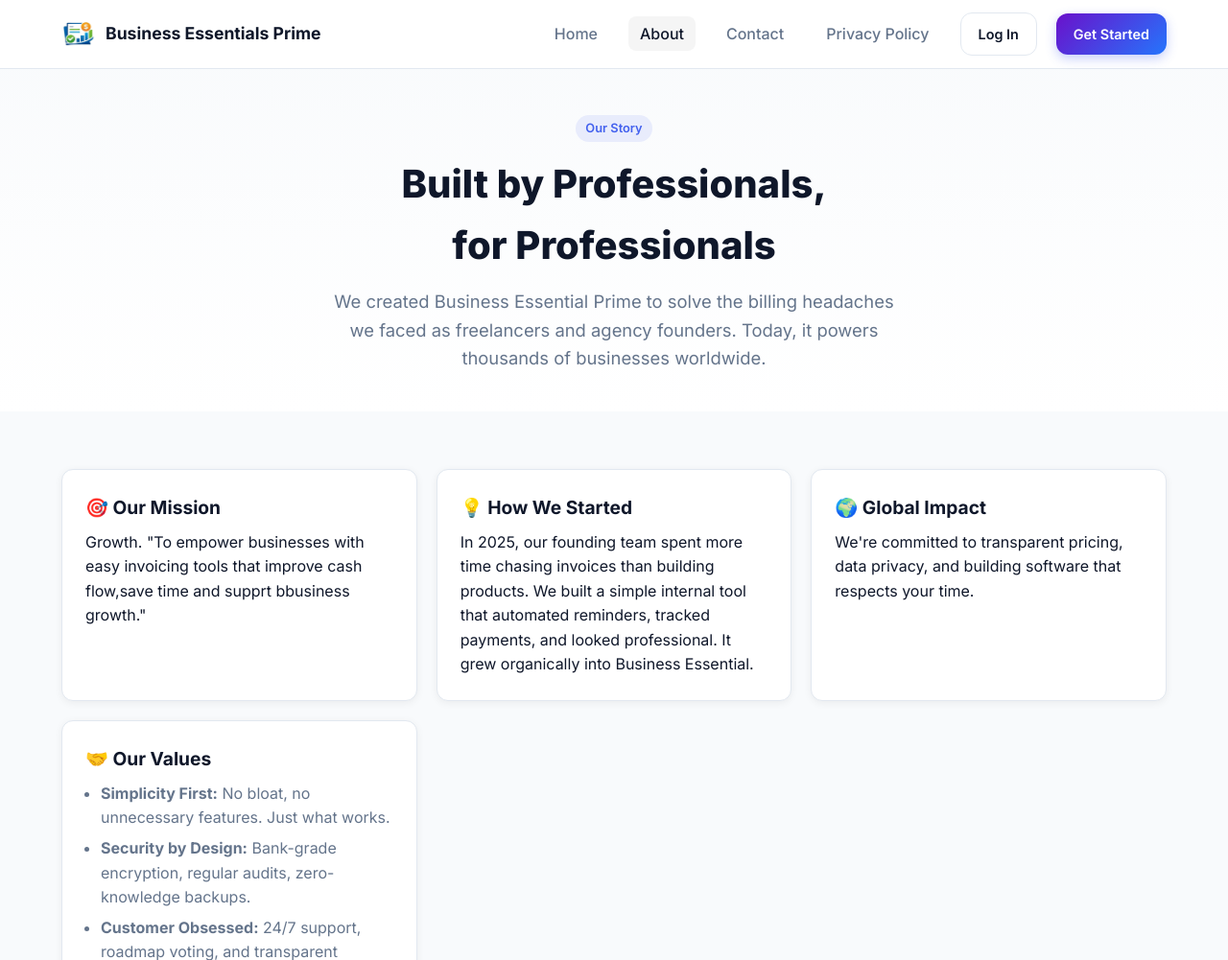
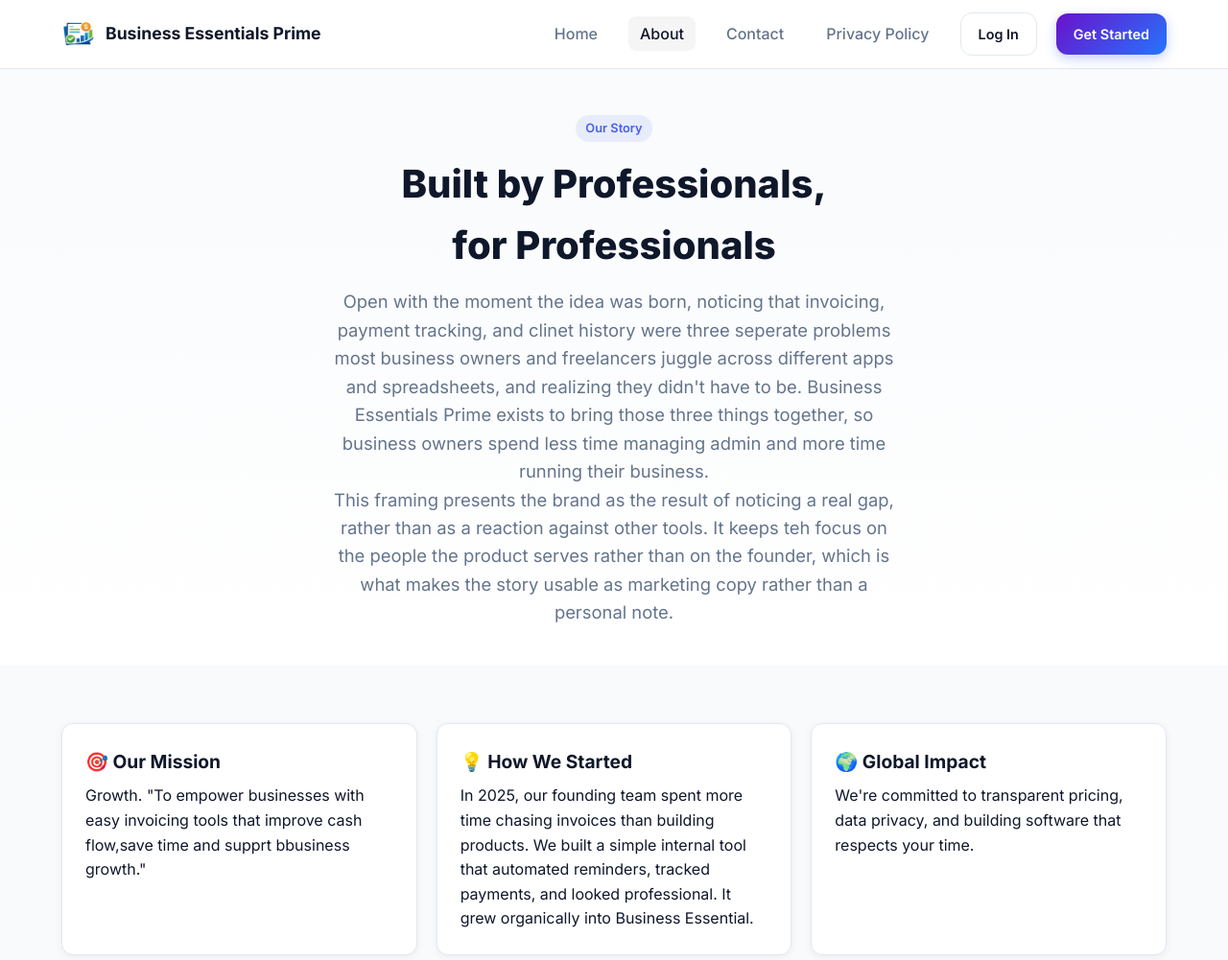
Before and after one commit to essentialbusiness6-wq/bussiness-essential, a Python web app: template templates/about.html in a window 1280 px wide. Shown: the top 1001 px of the page at 96% size. Run offline with Jinja, Linux system fonts and the light colour scheme; the template is opened without the code that fills it, so the values that code supplies are empty.

Commit message:
Update 'Our Story' section in about.html
Revised the 'Our Story' section to better articulate the purpose and vision of Business Essential Prime, emphasizing the integration of invoicing, payment tracking, and client history.

```diff
--- a/templates/about.html
+++ b/templates/about.html
@@ -51,7 +51,7 @@
             <div class="container">
                 <span class="badge">Our Story</span>
                 <h1>Built by Professionals, <br>for Professionals</h1>
-                <p>We created Business Essential Prime to solve the billing headaches we faced as freelancers and agency founders. Today, it powers thousands of businesses worldwide.</p>
+                <p>Open with the moment the idea was born, noticing that invoicing, payment tracking, and clinet history were three seperate problems most business owners and freelancers juggle across different apps and spreadsheets, and realizing they didn't have to be. Business Essentials Prime exists to bring those three things together, so business owners spend less time managing admin and more time running their business.<br> This framing presents the brand as the result of noticing a real gap, rather than as a reaction against other tools. It keeps teh focus on the people the product serves rather than on the founder, which is what makes the story usable as marketing copy rather than a personal note.</p>
             </div>
         </section>
 
```
